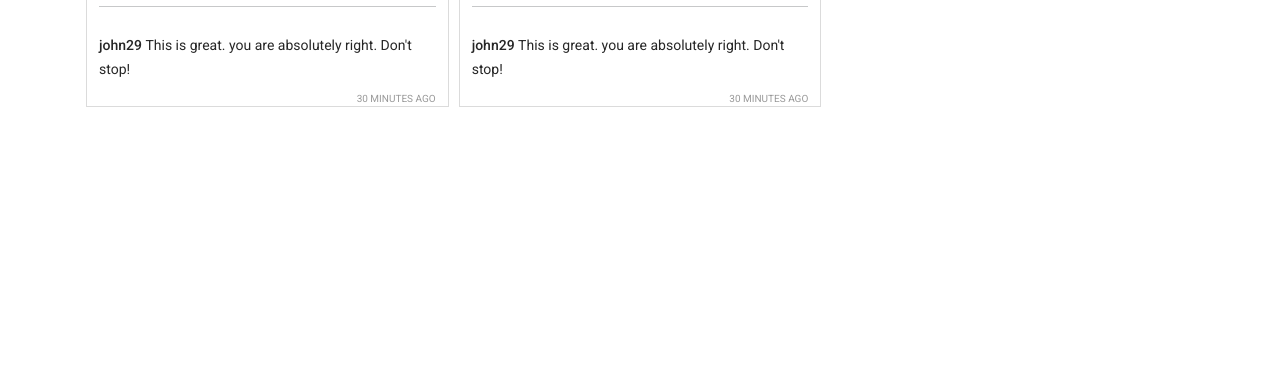
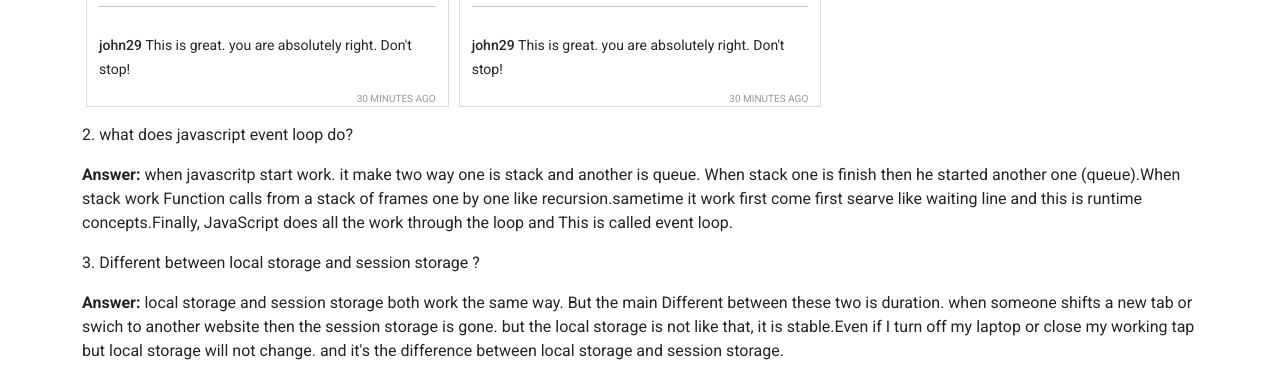
Before and after one commit to Roctim17/insta_shohor_Roctim17, a plain HTML site: page index.html in a window 1280 px wide. Shown: the part 1425-1804 px from the top of the page. Before the commit the page ends 1548 px from the top, so only its background shows below. Drawn offline with nearby package versions, Linux system fonts and the light colour scheme.

Commit message:
add Answer

```diff
--- a/index.html
+++ b/index.html
@@ -57,7 +57,37 @@
             <h1>Reported posts</h1>
         </div>
     </main>
-    <footer></footer>
+    <!-- Question Answer Part -->
+    <section>
+        <div class="container">
+            <p>
+                2. what does javascript event loop do?</p>
+            <p> <strong> Answer:</strong> when javascritp start work. it make two way one is stack and another is queue.
+                When stack one is
+                finish
+                then he started another one (queue).When stack work Function calls from a stack of frames one by one
+                like
+                recursion.sametime it work first come first searve like waiting line and this is runtime
+                concepts.Finally,
+                JavaScript does all the work through the loop and This is called event loop.
+            </p>
+            <p>
+                3. Different between local storage and session storage ?</p>
+            <p> <strong> Answer:</strong> local storage and session storage both work the same way. But the main
+                Different between these
+                two is
+                duration. when someone shifts a new tab or swich to another website then the session storage is gone.
+                but the
+                local storage is not like that, it is stable.Even if I turn off my laptop or close my working tap but
+                local storage will not change. and it's the difference between local storage and session storage.
+            </p>
+        </div>
+
+
+    </section>
+    <footer>
+
+    </footer>
 
     <!-- add javascript  file  -->
     <script src="./js/app.js"></script>
```
